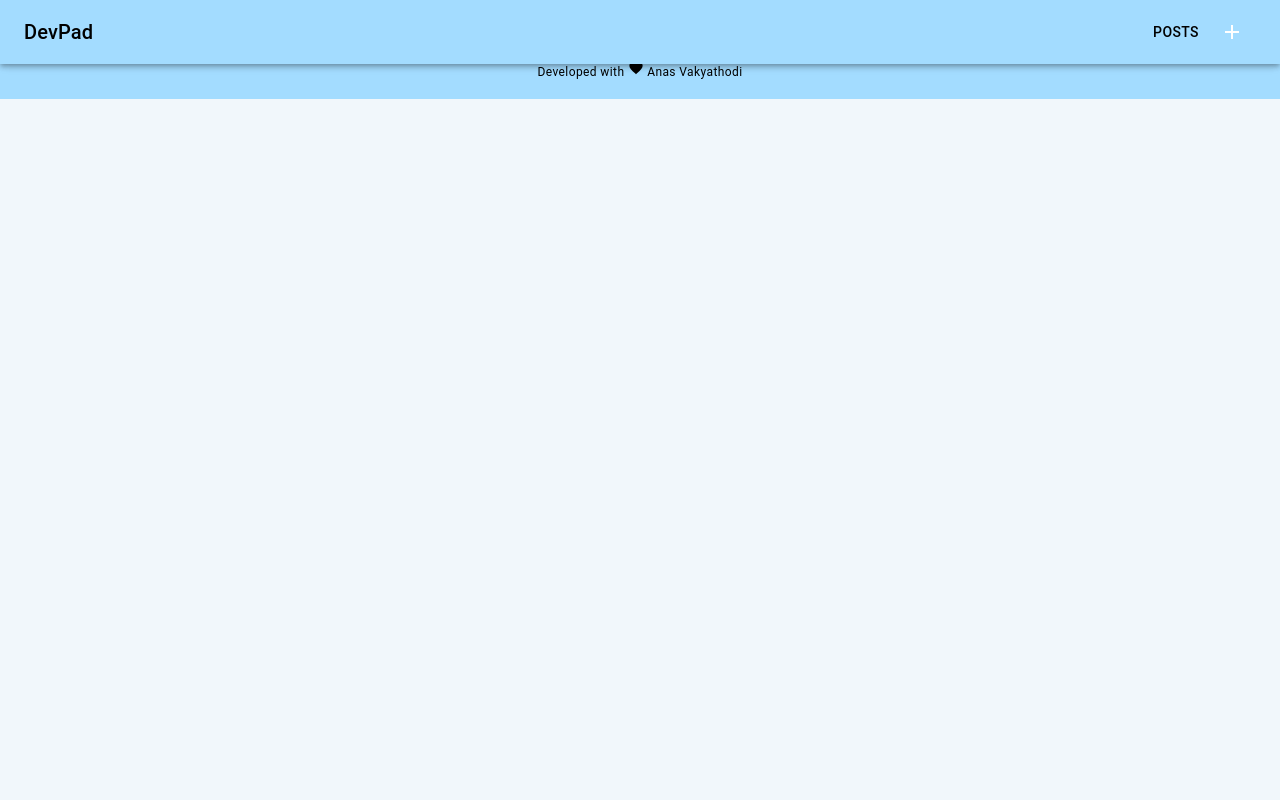
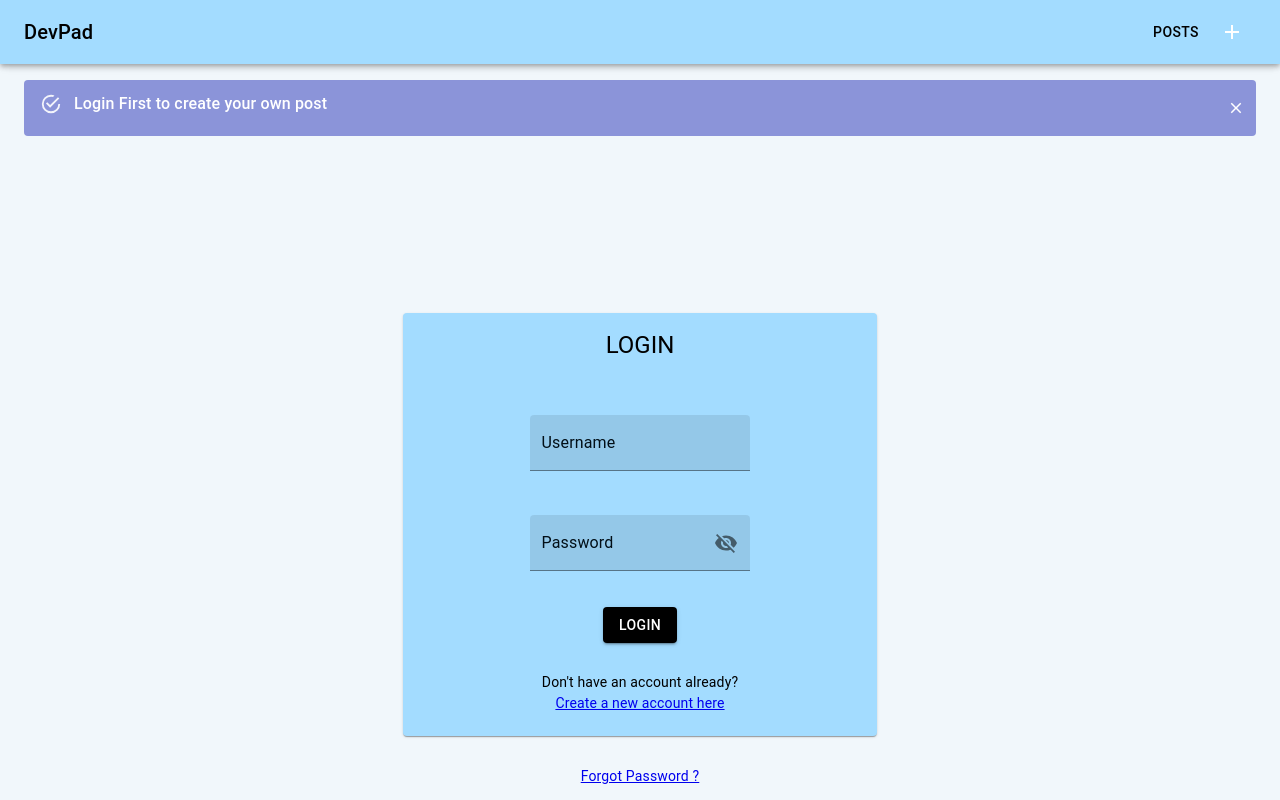
Before and after one commit to FOSS-Cell-GECPKD/DevPad, a React (Create React App) app in the folder blog/: page /login in a window 1280 px wide. Shown: the top 800 px of the page. Built offline with nearby package versions, Linux system fonts and the light colour scheme; no server answers.

Commit message:
Add login and register pages frontend

```diff
--- a/blog/src/App.js
+++ b/blog/src/App.js
@@ -8,6 +8,8 @@ import { PostListContext } from "./Context/PostListContext";
 import NavBar from "./components/NavBar";
 import Footer from "./components/Footer";
 import NewPost from "./components/NewPost";
+import Login from "./components/Login";
+import Register from "./components/Register";
 const App = () => {
   const { theme } = useContext(PostListContext);
   return (
@@ -16,6 +18,8 @@ const App = () => {
         <NavBar />
         <Switch>
           <Route path="/" exact component={Home} />
+          <Route path="/login" exact component={Login} />
+          <Route path="/register" exact component={Register} />
           <Route path="/posts" exact component={PostList} />
           <Route path="/posts/:id" component={Post} />
           <Route path="/new" component={NewPost} />
--- /dev/null
+++ b/blog/src/components/Form.js
@@ -0,0 +1,147 @@
+import {
+    IconButton,
+    FilledInput,
+    InputLabel,
+    InputAdornment,
+    FormControl,
+    Card,
+    CardContent,
+    CardHeader,
+    Container,
+    Typography
+  } from "@material-ui/core";
+  import Button from '@material-ui/core/Button';
+  import Visibility from '@material-ui/icons/Visibility';
+import VisibilityOff from '@material-ui/icons/VisibilityOff';
+import { makeStyles } from '@material-ui/core/styles';
+import React, { useState } from "react";
+
+const useStyles = makeStyles((theme) => ({
+    submitButton:{
+        margin:"3% auto"
+    },
+    Card: {
+      marginBottom: "1rem",
+    },
+    Head:{
+        textAlign:"center"
+    },
+    Content:{
+        textAlign:"center"
+    },
+    newAcc:{
+        textAlign:"center",
+        marginBottom: "5%"
+    },
+    Form:{
+        margin: "15% auto 15%",
+        width: "40%",
+        minWidth:"400px"
+    },
+    Formdata:{
+        margin: " 5% 25%"
+    }
+  }));
+
+
+
+const Form =(props) => {
+    const classes = useStyles();
+
+    const formType = props.type;
+
+    const [values, setValues] = React.useState({
+        username: '',
+        password: '',
+        cpassword: '',
+        showPassword: false,
+      });
+
+      const handleChange = (prop) => (event) => {
+        setValues({ ...values, [prop]: event.target.value });
+      };
+
+      const handleClickShowPassword = () => {
+        setValues({ ...values, showPassword: !values.showPassword });
+      };
+
+      const handleMouseDownPassword = (event) => {
+        event.preventDefault();
+      };
+
+    return <Container>
+            <Card className={classes.Form}>
+                <CardHeader title={formType} className={classes.Head}/>
+                <CardContent className={classes.Content}>
+                <FormControl className={classes.Formdata} variant="filled">
+                <InputLabel htmlFor="username">Username</InputLabel>
+                    <FilledInput
+                    name="username"
+                    id="username"
+                    value={values.username}
+                    onChange={handleChange('username')}
+                    labelWidth={70}
+                    />
+                </FormControl>
+
+                <FormControl className={classes.Formdata} variant="filled">
+                <InputLabel htmlFor="password">Password</InputLabel>
+                    <FilledInput
+                    name="password"
+                    id="password"
+                    type={values.showPassword ? 'text' : 'password'}
+                    value={values.password}
+                    onChange={handleChange('password')}
+                    endAdornment={
+                    <InputAdornment position="end">
+                        <IconButton
+                        aria-label="toggle password visibility"
+                        onClick={handleClickShowPassword}
+                        onMouseDown={handleMouseDownPassword}
+                        edge="end"
+                        >
+                        {values.showPassword ? <Visibility /> : <VisibilityOff />}
+                        </IconButton>
+                    </InputAdornment>
+                    }
+                    labelWidth={70}
+                    />
+                </FormControl>
+
+                {formType==="REGISTER" && (<FormControl className={classes.Formdata} variant="filled">
+                <InputLabel htmlFor="confirm-password">Confirm Password</InputLabel>
+                    <FilledInput
+                    id="confirm-password"
+                    type={values.showPassword ? 'text' : 'password'}
+                    value={values.cpassword}
+                    onChange={handleChange('cpassword')}
+                    endAdornment={
+                    <InputAdornment position="end">
+                        <IconButton
+                        aria-label="toggle password visibility"
+                        onClick={handleClickShowPassword}
+                        onMouseDown={handleMouseDownPassword}
+                        edge="end"
+                        >
+                        {values.showPassword ? <Visibility /> : <VisibilityOff />}
+                        </IconButton>
+                    </InputAdornment>
+                    }
+                    labelWidth={70}
+                    />
+                </FormControl>)}
+
+                <Button className={classes.submitButton} variant="contained" color="primary">{formType}</Button>
+
+                </CardContent>
+                {formType==="LOGIN" && (<Typography className={classes.newAcc} variant="body2" component="p">
+                Don't have an account already?
+                <br></br>
+                <a href="/register">Create a new account here</a>
+                </Typography>)}
+
+                </Card>
+            </Container>
+}
+
+export default Form;
--- /dev/null
+++ b/blog/src/components/Login.js
@@ -0,0 +1,55 @@
+import {Collapse, Container, IconButton, Typography} from "@material-ui/core";
+import { Alert, AlertTitle } from "@material-ui/lab";
+import { Close  } from "@material-ui/icons";
+import { makeStyles } from "@material-ui/core/styles";
+import React ,{useState} from "react";
+import Form from "./Form";
+
+const useStyles = makeStyles(() => ({
+    Collapse: {
+      marginTop: "5rem",
+      borderRadius: "4px",
+    },
+    forgot:{
+        position:"relative",
+        marginTop:"-12%",
+        marginBottom:"10%",
+        textAlign : "center"
+    }
+  }));
+
+
+const Login =() => {
+    const [open, setOpen] = useState(true);
+
+    const classes = useStyles();
+
+    return <Container>
+        <Collapse in={open} className={classes.Collapse}>
+        <Alert
+          variant="filled"
+          color="info"
+          action={
+            <IconButton
+              aria-label="close"
+              color="inherit"
+              size="small"
+              onClick={() => {
+                setOpen(false);
+              }}
+            >
+              <Close fontSize="inherit" />
+            </IconButton>
+          }
+        >
+          <AlertTitle>Login First to create your own post</AlertTitle>
+        </Alert>
+      </Collapse>
+    <Form type="LOGIN" />
+    <Typography className={classes.forgot} variant="body2" component="p">
+        <a href="mailto:fosscell@gecskp.ac.in?subject=Forgot%Password">Forgot Password ?</a>
+    </Typography>
+    </Container>
+}
+
+export default Login;
--- /dev/null
+++ b/blog/src/components/Register.js
@@ -0,0 +1,9 @@
+import {Container} from "@material-ui/core";
+import React from "react";
+import Form from "./Form";
+
+const Register =() => {
+    return <Container ><Form style={{marginTop:"50px"}} type="REGISTER" /></Container>
+}
+
+export default Register;
```
Also changed, not shown: 1 other file (tests, documents, lock files or other folders).
